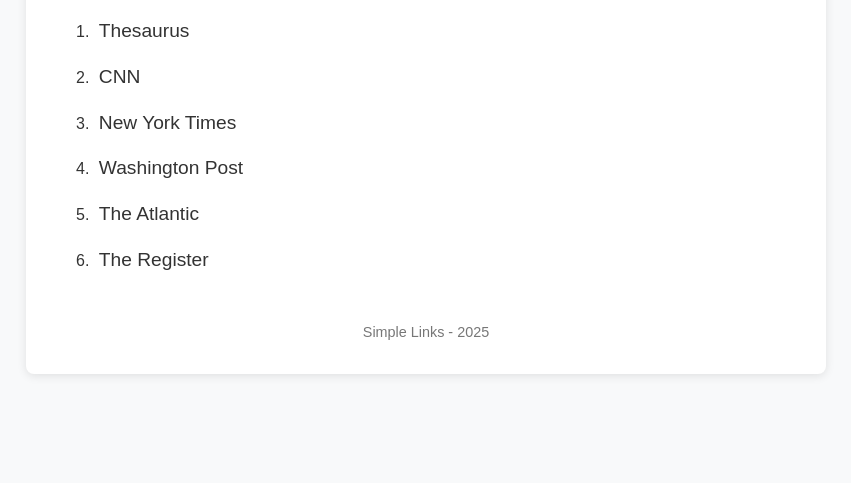
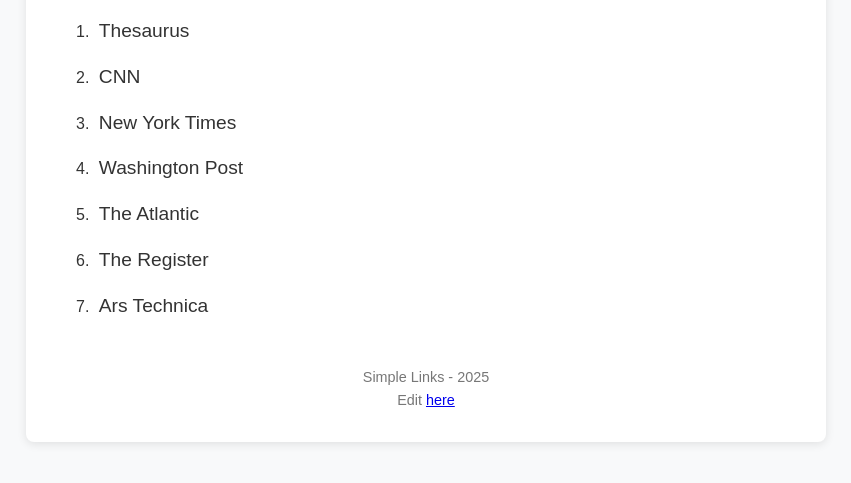
Before and after one commit to aniapte/homepage, a plain HTML site: page index.html in a window 1280 px wide. Shown: the part 115-598 px from the top of the page, without its empty margins (214-1065 px from the left). Drawn offline with Linux system fonts and the light colour scheme.

Commit message:
Update index.html

```diff
--- a/index.html
+++ b/index.html
@@ -120,11 +120,13 @@
                 <li><a href="https://www.washingtonpost.com" target="_blank">Washington Post</a></li>
                 <li><a href="https://www.theatlantic.com" target="_blank">The Atlantic</a></li>
                 <li><a href="https://www.theregister.com/" target="_blank">The Register</a></li>
+                <li><a href="https://arstechnica.com/" target="_blank">Ars Technica</a></li>
             </ol>
         </main>
 
         <footer>
             <p>Simple Links - 2025</p>
+            <p>Edit <a href="https://github.com/aniapte/homepage/edit/main/index.html">here</a></p>
         </footer>
     </div>
 </body>
```
